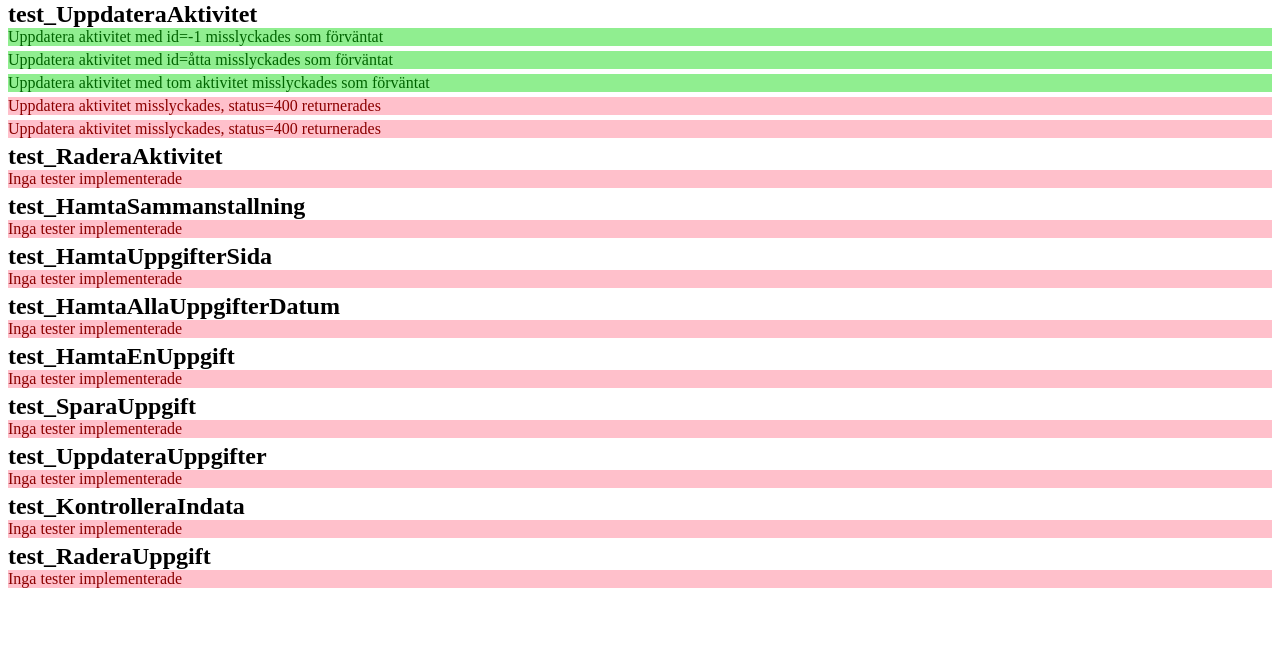
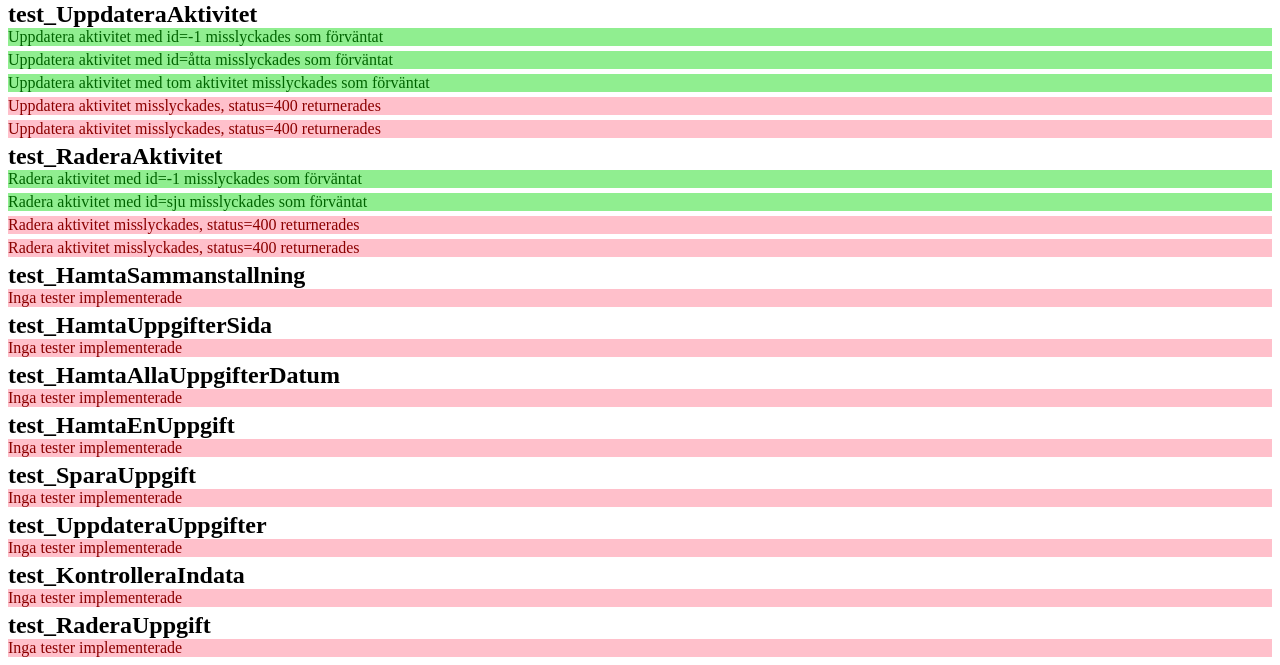
Before and after one commit to kjell-hansen/it23_tidapp, a PHP site: page /test/index.php in a window 1280 px wide. Shown: the part 309-974 px from the top of the page. Before the commit the page ends 897 px from the top, so only its background shows below. Run offline with PHP 8.4, Linux system fonts and the light colour scheme; tables that the repository leaves empty or names only in its code hold one stand-in row (values such as "Sample post").

Commit message:
Radera aktivitet med tester fungerar!

```diff
--- a/src/Activities.php
+++ b/src/Activities.php
@@ -26,7 +26,7 @@ function activities(Route $route, array $postData): Response {
             return uppdateraAktivitet($route->getParams()[0], $postData["activity"]);
         }
         if (count($route->getParams()) === 1 && $route->getMethod() === RequestMethod::DELETE) {
-            return raderaAktivetet($route->getParams()[0]);
+            return raderaAktivitet($route->getParams()[0]);
         }
     } catch (Exception $exc) {
         return new Response($exc->getMessage(), 400);
@@ -192,5 +192,32 @@ function uppdateraAktivitet(string $id, string $aktivitet): Response {
  * @param string $id Id för posten som ska raderas
  * @return Response
  */
-function raderaAktivetet(string $id): Response {
+function raderaAktivitet(string $id): Response {
+    // Kontrollera id
+    $kontrolleradId = filter_var($id, FILTER_VALIDATE_INT);
+    if ($kontrolleradId === false || $kontrolleradId < 1) {
+        $retur = new stdClass();
+        $retur->error = ["Bad request", "Ogiltigt id"];
+        return new Response($retur, 400);
+    }
+
+    // Koppla mot databas
+    $db = connectDb();
+
+    // Skicka fråga
+    $stmt = $db->prepare("DELETE FROM aktiviteter WHERE id=:id");
+    $stmt->execute(["id" => $kontrolleradId]);
+
+    // Kontrollera svar
+    if ($stmt->rowCount() === 1) {
+        $retur = new stdClass();
+        $retur->result = true;
+        $retur->message = ['Radera lyckades', '1 post raderades'];
+    } else {
+        $retur = new stdClass();
+        $retur->result = false;
+        $retur->message = ['Radera misslyckades', 'Ingen post raderades'];
+    }
+    // Returnera svar
+    return new Response($retur);
 }
--- a/test/TestActivities.php
+++ b/test/TestActivities.php
@@ -208,7 +208,48 @@ function test_UppdateraAktivitet(): string {
 function test_RaderaAktivitet(): string {
     $retur = "<h2>test_RaderaAktivitet</h2>";
     try {
-        $retur .= "<p class='error'>Inga tester implementerade</p>";
+        // Misslyckas med att radera id=-1
+        $svar=raderaAktivitet("-1");
+        if ($svar->getStatus() == 400) {
+            $retur .="<p class='ok'>Radera aktivitet med id=-1 misslyckades som förväntat</p>";
+        } else {
+            $retur .="<p class='error>Radera aktivitet med id=-1 misslyckades, status=" . $svar->getStatus() . " returnerades</p>";
+        }
+
+        // Misslyckas med att radera id=sju
+        $svar=raderaAktivitet("sju");
+        if ($svar->getStatus() == 400) {
+            $retur .="<p class='ok'>Radera aktivitet med id=sju misslyckades som förväntat</p>";
+        } else {
+            $retur .="<p class='error>Radera aktivitet med id=sju misslyckades, status=" . $svar->getStatus() . " returnerades</p>";
+        }
+
+        // Lyckas med att radera befintlig post
+        $aktivitet="test" . strtotime("now");
+        $nyPost=sparaNyAktivitet($aktivitet);
+        $nyttId=$nyPost->getContent()->id;
+        $svar=raderaAktivitet($nyttId);
+        if($svar->getStatus() == 200){
+            if($svar->getContent()->result) {
+                $retur .= "<p class='ok'>Radera aktivitet lyckades</p>";
+            } else {
+                $retur .="<p class='error'>Radera aktivitet misslyckades, result=false</p>";
+            }
+        } else {
+            $retur .="<p class='error'>Radera aktivitet misslyckades, status=" . $svar->getStatus() . " returnerades</p>";
+        }
+
+        // Misslyckas med att radera post som inte finns
+        $svar=raderaAktivitet($nyttId);
+        if($svar->getStatus() == 200){
+            if($svar->getContent()->result===false) {
+                $retur .= "<p class='ok'>Radera aktivitet misslyckades, som förväntat</p>";
+            } else {
+                $retur .="<p class='error'>Radera aktivitet misslyckades, result=true</p>";
+            }
+        } else {
+            $retur .="<p class='error'>Radera aktivitet misslyckades, status=" . $svar->getStatus() . " returnerades</p>";
+        }
     } catch (Exception $ex) {
         $retur .= "<p class='error'>Något gick fel, meddelandet säger:<br> {$ex->getMessage()}</p>";
     }
```
